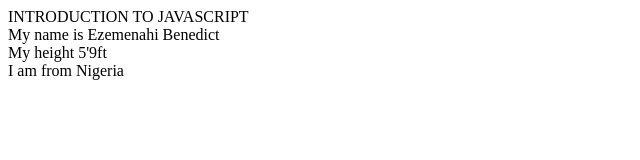
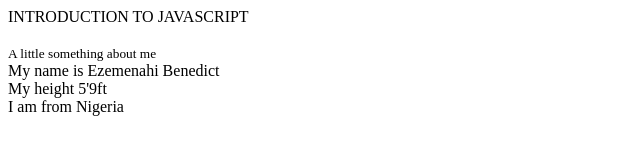
Before and after one commit to Myxic/My-javascript1, a plain HTML site: page index.html in a window 1280 px wide. Shown: the whole page, without its empty margins (0-640 px from the left). Drawn offline with Linux system fonts and the light colour scheme.

Commit message:
Update index.html

```diff
--- a/index.html
+++ b/index.html
@@ -8,6 +8,9 @@
 </head>
 <body>
     <header>INTRODUCTION TO JAVASCRIPT</header>
+    <br>
+    <small> A little something about me </small>
+    <br>
 
 
 
```
